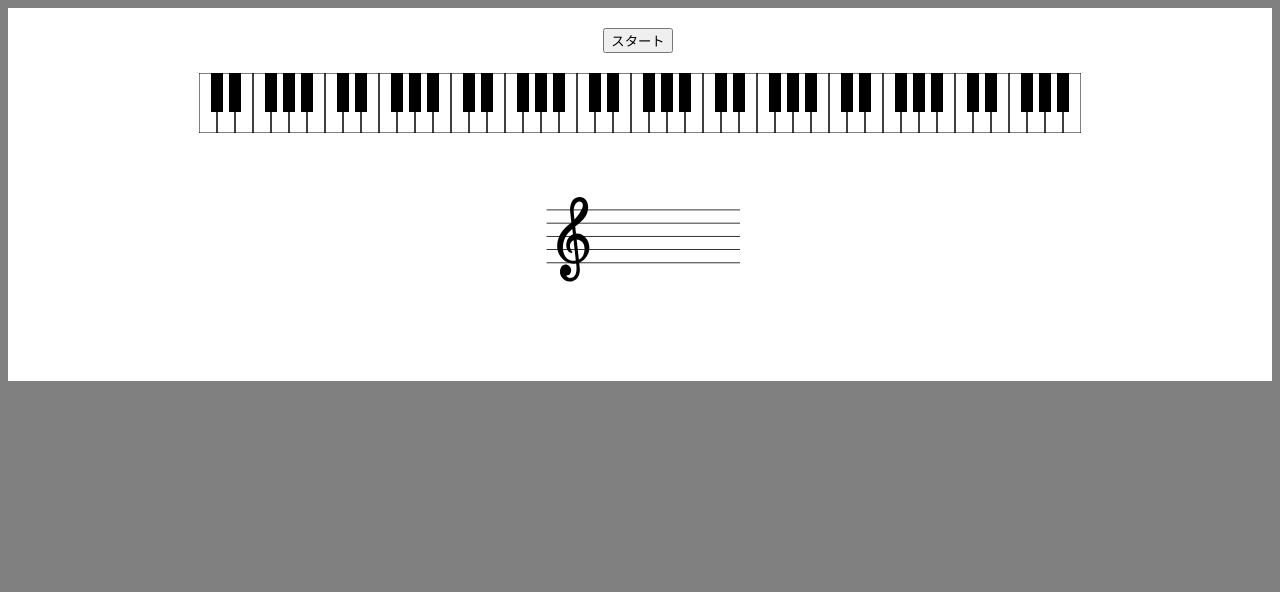
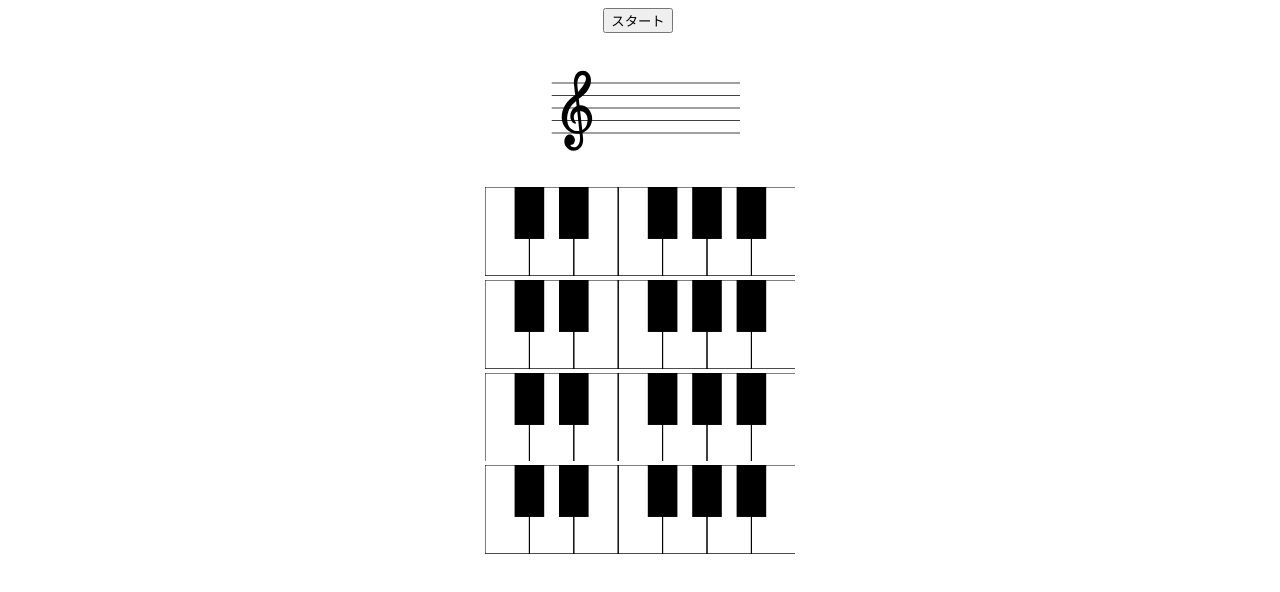
Before and after one commit to kamojun/musicnotes, a React app: page / in a window 1280 px wide. Shown: the top 592 px of the page. Built offline with nearby package versions, Linux system fonts and the light colour scheme.

Commit message:
なんとかして一応スマホで使えるようにした。

```diff
--- a/src/component/keyboard.jsx
+++ b/src/component/keyboard.jsx
@@ -2,15 +2,16 @@ import React from 'react';
 
 // クリックされた時に何をするかは知らないキーボード
 export default function KeyBoard({onClick, keyNums}){
-  const mag = 1.5;
+  const mag = 3.7;
+  const height_mag = .6
   const sizes = {
     width: 12*mag,
-    height: 40*mag,
+    height: 40*mag*height_mag,
     offset: 8*mag,
     blackWidth: 8*mag,
-    blackHeight: 26*mag,
+    blackHeight: 26*mag*height_mag*.9,
   }
-  return(<div id={'keyboard'}>
+  return(<div style={{display: "inline-block", width:"100%"}}>
     <svg height={sizes.height} width={sizes.width*7*keyNums.length}>
       {keyNums.map((i,j)=>
         <_keys id={i} key={j} x={sizes.width*7*j} onClick={onClick} {...sizes}/>
--- a/src/component/notes.jsx
+++ b/src/component/notes.jsx
@@ -1,7 +1,7 @@
 import React from 'react';
 
 function GCref(props){return(
-  <g {...props}>
+  <g id="GCref" {...props}>
     <g transform="translate(-80,2) scale(1.1,1.25)">
       <path style={{fill:"#000000"}} d="M366.789,307.317c0-47.676-38.65-86.326-86.333-86.326c-1.966,0-3.872,0.194-5.787,0.344
         c-1.84-14.581-3.619-28.75-5.287-42.12c20.249-14.611,40.594-28.698,55.863-43.742C379.823,81.719,364.075,0,298.918,0
@@ -48,8 +48,8 @@ function Lines(props){return(
   </g>
 )}
 function GCrefWithLines({children}){return(
-  <div>
-    <svg viewBox="0 0 1512 1512" width="200" height="200">
+  <div id="Notes">
+    <svg viewBox="0 0 1512 1200" width="200" height="150">
       <g transform="translate(0,300)">
         <GCref transform="translate(50)"/>
         <Lines />
@@ -60,7 +60,7 @@ function GCrefWithLines({children}){return(
 )}
 function FCrefWithLines({children}){return(
   <div>
-    <svg viewBox="0 0 1512 1512" width="200" height="200">
+    <svg viewBox="0 0 1512 1512" width="200" height="130">
       <g transform="translate(0,350)">
         <FCref transform="translate(50)"/>
         <Lines />
@@ -70,7 +70,7 @@ function FCrefWithLines({children}){return(
   </div>
 )}
 const QuarterNote = ({up}) => (
-  <g transform={up ? "rotate(180)" : ""}>
+  <g transform={up ? "rotate(180)" : "translate(60)"}>
     <circle
       transform="rotate(-30) scale(65,48)"
       r="1" fill="black"/>
@@ -92,8 +92,8 @@ const QuarterNoteUp = (props) => (
     <QuarterNote up={true}/>
   </g>
 )
-function ShortLine({height, width}){return(
-  <g transform={`translate(0,${height})`}>
+function ShortLine({height, width, xdiv=0}){return(
+  <g transform={`translate(${xdiv},${height})`}>
     <rect x="-150"y="-3" height="6" width={width}/>
   </g>
 )}
@@ -112,7 +112,7 @@ function WrittenNote({note}){
     const shortlines_down = [...Array(floormax((height-500)/100)).keys()].map(i => 600+100*i)
     return(
       <g transform={`translate(${x_position})`}>
-        {shortlines_up.map((h,i) => <ShortLine height={h} key={i} width="300"/>)}
+        {shortlines_up.map((h,i) => <ShortLine height={h} key={i} width="300" xdiv="60"/>)}
         {shortlines_down.map((h,i) => <ShortLine height={h} key={i} width="300"/>)}
         {height>=400 ?
           <QuarterNoteUp transform={`translate(0,${height})`}/> :
--- a/src/container/timer2.jsx
+++ b/src/container/timer2.jsx
@@ -2,10 +2,10 @@ import React from 'react'
 import {connect} from 'react-redux'
 
 function Timer({text, started, onStart, onReset}){return(
-  <span id={'timer'}>
+  <div id='timer'>
     <button onClick={started ? onReset : onStart}>{started ? "リセット" : "スタート"}</button>
     &nbsp;<span>{text}</span>
-  </span>
+  </div>
 )}
 
 function mapStateToProps({timer:{start_time, elapsed_time}}, {defaultText}) {return(
--- a/src/index.html
+++ b/src/index.html
@@ -2,6 +2,7 @@
 <html lang="ja">
 <head>
     <meta charset="UTF-8">
+    <meta name="viewport" content="width=device-width" >
     <title></title>
 </head>
 <body>
--- a/src/index.jsx
+++ b/src/index.jsx
@@ -26,8 +26,15 @@ const store = createStore(reducer, composeEnhancers(applyMiddleware(stopTimer)))
 render(
   <Provider store={store}>
     <Timer defaultText=""/>
-    <KeyBoard keyNums={[-3, -2, -1, 0, 1, 2, 3]}/>
     <Notes />
+    <KeyBoard keyNums={[2]}/>
+    <br/>
+    <KeyBoard keyNums={[1]}/>
+    <br/>
+    <KeyBoard keyNums={[0]}/>
+    <br/>
+    <KeyBoard keyNums={[-1]}/>
   </Provider>,
   document.getElementById('app')
 )
+document.getElementById("timer").addEventListener("click", ()=>{window.location.href="#Notes"})
--- a/src/style.css
+++ b/src/style.css
@@ -6,20 +6,6 @@
   fill: red;
 }
 
-body{
-  background-color: gray;
-}
-
-#main {
-  padding: 20px;
-  background-color: white;
-  margin: auto;
-}
-
 #app {
   text-align: center;
 }
-
-#keyboard, #timer{
-  padding: 20px;
-}
```
Also changed, not shown: src/svg/notes.svg.
